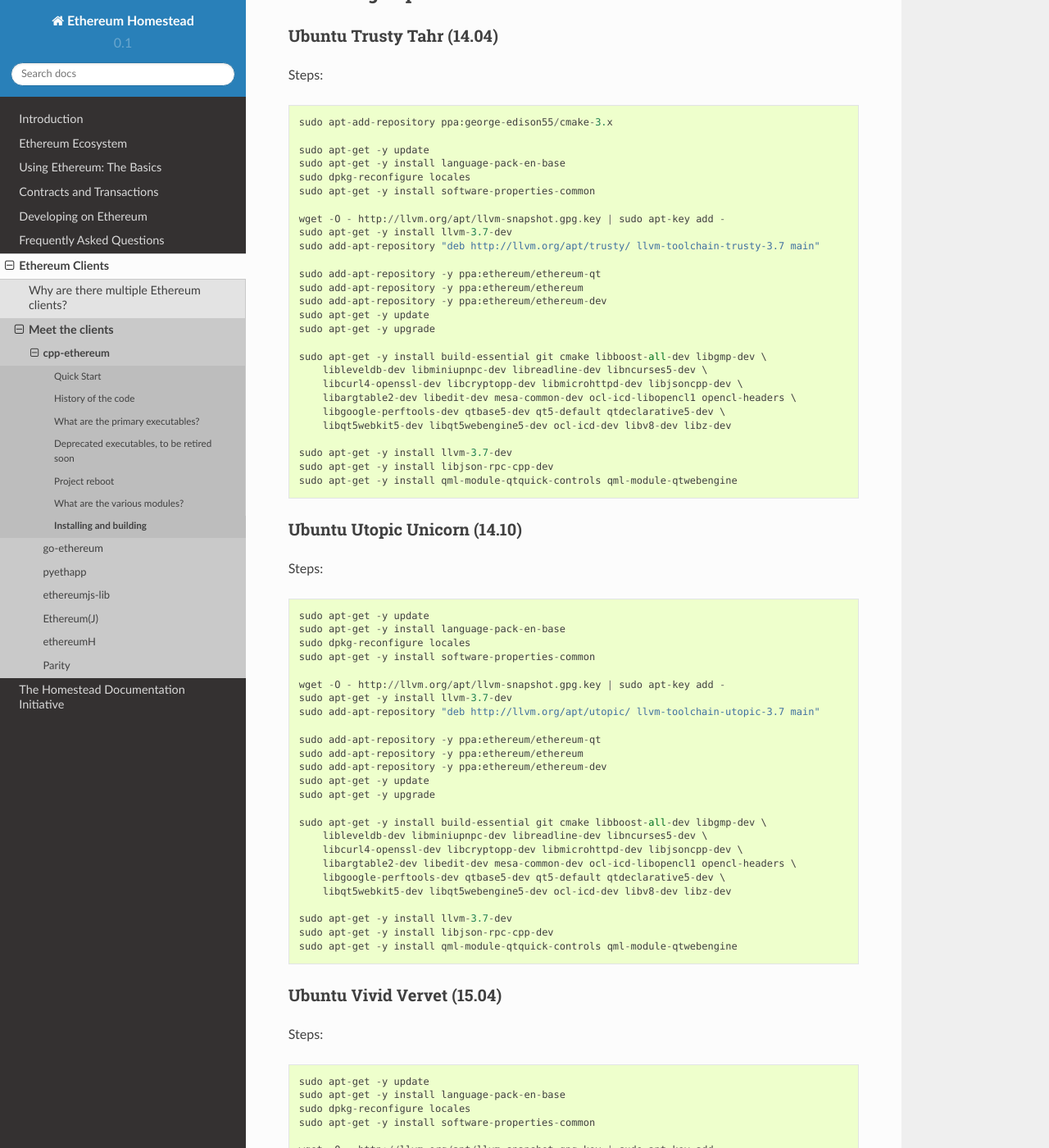
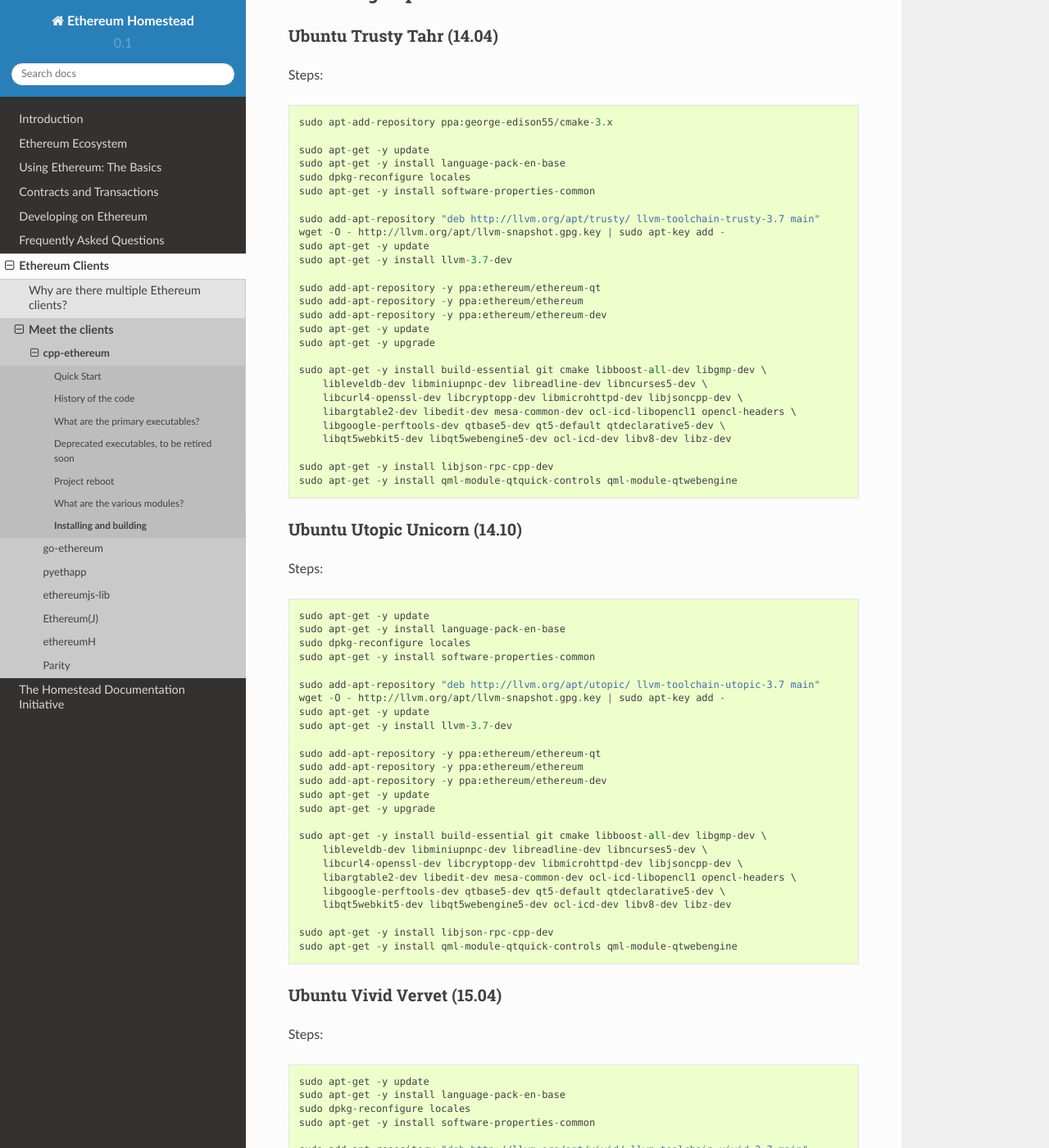
Before and after one commit to ethereum/homestead-guide, a Sphinx documentation site: the page built from source/ethereum-clients/cpp-ethereum/building-from-source/linux.rst, in a window 1280 px wide and 1400 px high, scrolled down 639 px. Shown: the whole window at 82% size. Built offline with Sphinx 7.4.7 and the Read the Docs theme 2.0.0, drawn with Linux system fonts in a browser that asks for light colours; some of the changed text lies outside the part shown.

Commit message:
llvm-3.7-dev installation
Add llvm repository first, then update then install llvm-3.7-dev once.

```diff
--- a/source/ethereum-clients/cpp-ethereum/building-from-source/linux.rst
+++ b/source/ethereum-clients/cpp-ethereum/building-from-source/linux.rst
@@ -40,9 +40,10 @@
     sudo dpkg-reconfigure locales
     sudo apt-get -y install software-properties-common
 
+    sudo add-apt-repository "deb http://llvm.org/apt/trusty/ llvm-toolchain-trusty-3.7 main"
     wget -O - http://llvm.org/apt/llvm-snapshot.gpg.key | sudo apt-key add -
+    sudo apt-get -y update
     sudo apt-get -y install llvm-3.7-dev
-    sudo add-apt-repository "deb http://llvm.org/apt/trusty/ llvm-toolchain-trusty-3.7 main"
 
     sudo add-apt-repository -y ppa:ethereum/ethereum-qt
     sudo add-apt-repository -y ppa:ethereum/ethereum
@@ -57,7 +58,6 @@
 	libgoogle-perftools-dev qtbase5-dev qt5-default qtdeclarative5-dev \
 	libqt5webkit5-dev libqt5webengine5-dev ocl-icd-dev libv8-dev libz-dev
 
-    sudo apt-get -y install llvm-3.7-dev
     sudo apt-get -y install libjson-rpc-cpp-dev
     sudo apt-get -y install qml-module-qtquick-controls qml-module-qtwebengine
 
@@ -70,9 +70,10 @@
     sudo dpkg-reconfigure locales
     sudo apt-get -y install software-properties-common
 
+    sudo add-apt-repository "deb http://llvm.org/apt/utopic/ llvm-toolchain-utopic-3.7 main"
     wget -O - http://llvm.org/apt/llvm-snapshot.gpg.key | sudo apt-key add -
+    sudo apt-get -y update
     sudo apt-get -y install llvm-3.7-dev
-    sudo add-apt-repository "deb http://llvm.org/apt/utopic/ llvm-toolchain-utopic-3.7 main"
 
     sudo add-apt-repository -y ppa:ethereum/ethereum-qt
     sudo add-apt-repository -y ppa:ethereum/ethereum
@@ -87,7 +88,6 @@
 	libgoogle-perftools-dev qtbase5-dev qt5-default qtdeclarative5-dev \
 	libqt5webkit5-dev libqt5webengine5-dev ocl-icd-dev libv8-dev libz-dev
 
-    sudo apt-get -y install llvm-3.7-dev
     sudo apt-get -y install libjson-rpc-cpp-dev
     sudo apt-get -y install qml-module-qtquick-controls qml-module-qtwebengine
 
@@ -100,9 +100,10 @@
     sudo dpkg-reconfigure locales
     sudo apt-get -y install software-properties-common
 
+    sudo add-apt-repository "deb http://llvm.org/apt/vivid/ llvm-toolchain-vivid-3.7 main"
     wget -O - http://llvm.org/apt/llvm-snapshot.gpg.key | sudo apt-key add -
+    sudo apt-get -y update
     sudo apt-get -y install llvm-3.7-dev
-    sudo add-apt-repository "deb http://llvm.org/apt/vivid/ llvm-toolchain-vivid-3.7 main"
 
     sudo add-apt-repository -y ppa:ethereum/ethereum-qt
     sudo add-apt-repository -y ppa:ethereum/ethereum
@@ -117,7 +118,6 @@
 	libgoogle-perftools-dev qtbase5-dev qt5-default qtdeclarative5-dev \
 	libqt5webkit5-dev libqt5webengine5-dev ocl-icd-dev libv8-dev libz-dev
 
-    sudo apt-get -y install llvm-3.7-dev
     sudo apt-get -y install libjson-rpc-cpp-dev
     sudo apt-get -y install qml-module-qtquick-controls qml-module-qtwebengine
 
@@ -130,9 +130,10 @@
     sudo dpkg-reconfigure locales
     sudo apt-get -y install software-properties-common
 
+    sudo add-apt-repository "deb http://llvm.org/apt/wily/ llvm-toolchain-wiley-3.7 main"
     wget -O - http://llvm.org/apt/llvm-snapshot.gpg.key | sudo apt-key add -
+    sudo apt-get -y update
     sudo apt-get -y install llvm-3.7-dev
-    sudo add-apt-repository "deb http://llvm.org/apt/wily/ llvm-toolchain-wiley-3.7 main"
 
     sudo add-apt-repository -y ppa:ethereum/ethereum-qt
     sudo add-apt-repository -y ppa:ethereum/ethereum
@@ -147,7 +148,6 @@
 	libgoogle-perftools-dev qtbase5-dev qt5-default qtdeclarative5-dev \
 	libqt5webkit5-dev libqt5webengine5-dev ocl-icd-dev libv8-dev libz-dev
 
-    sudo apt-get -y install llvm-3.7-dev
     sudo apt-get -y install libjsonrpccpp-dev
     sudo apt-get -y install qml-module-qtquick-controls qml-module-qtwebengine
 
```
